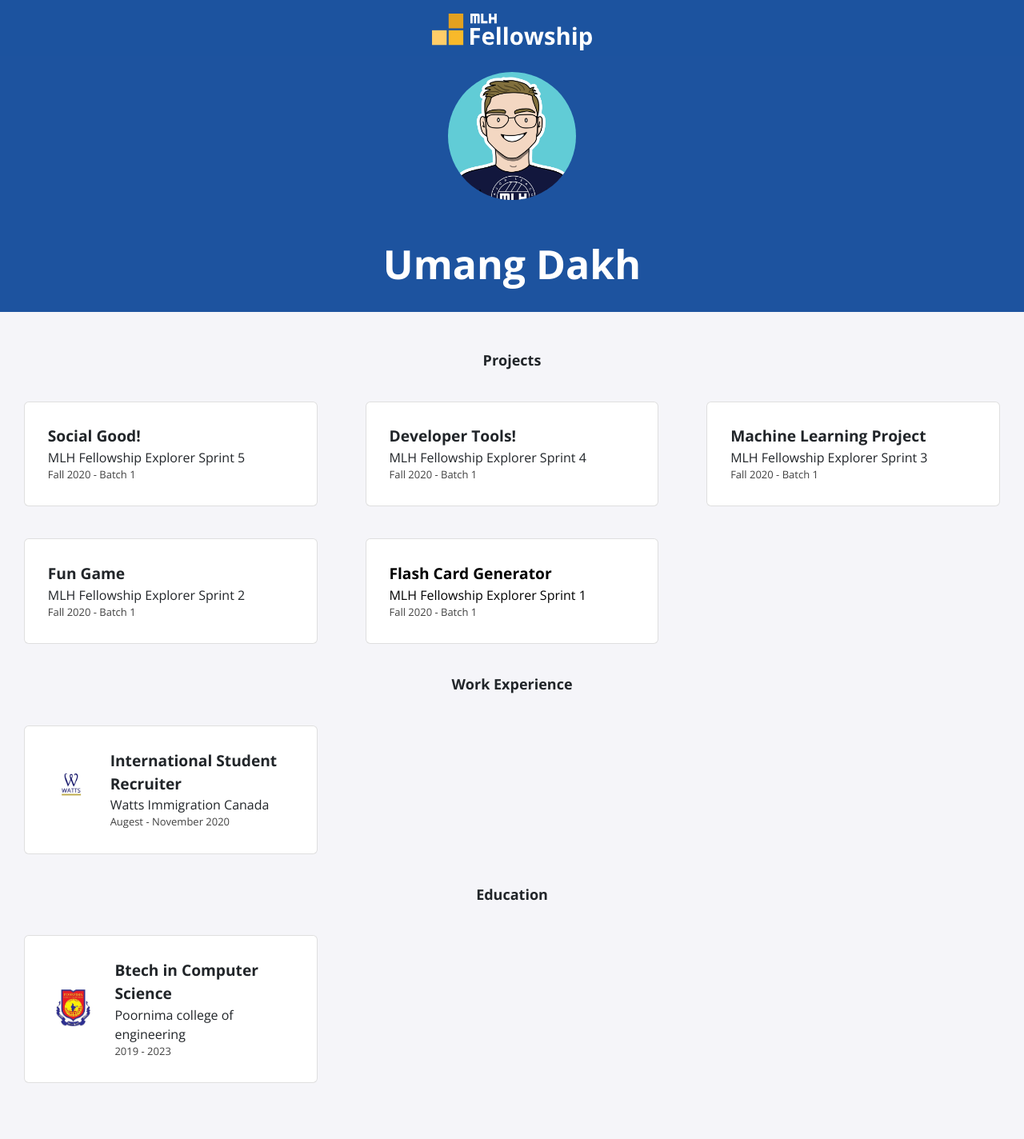
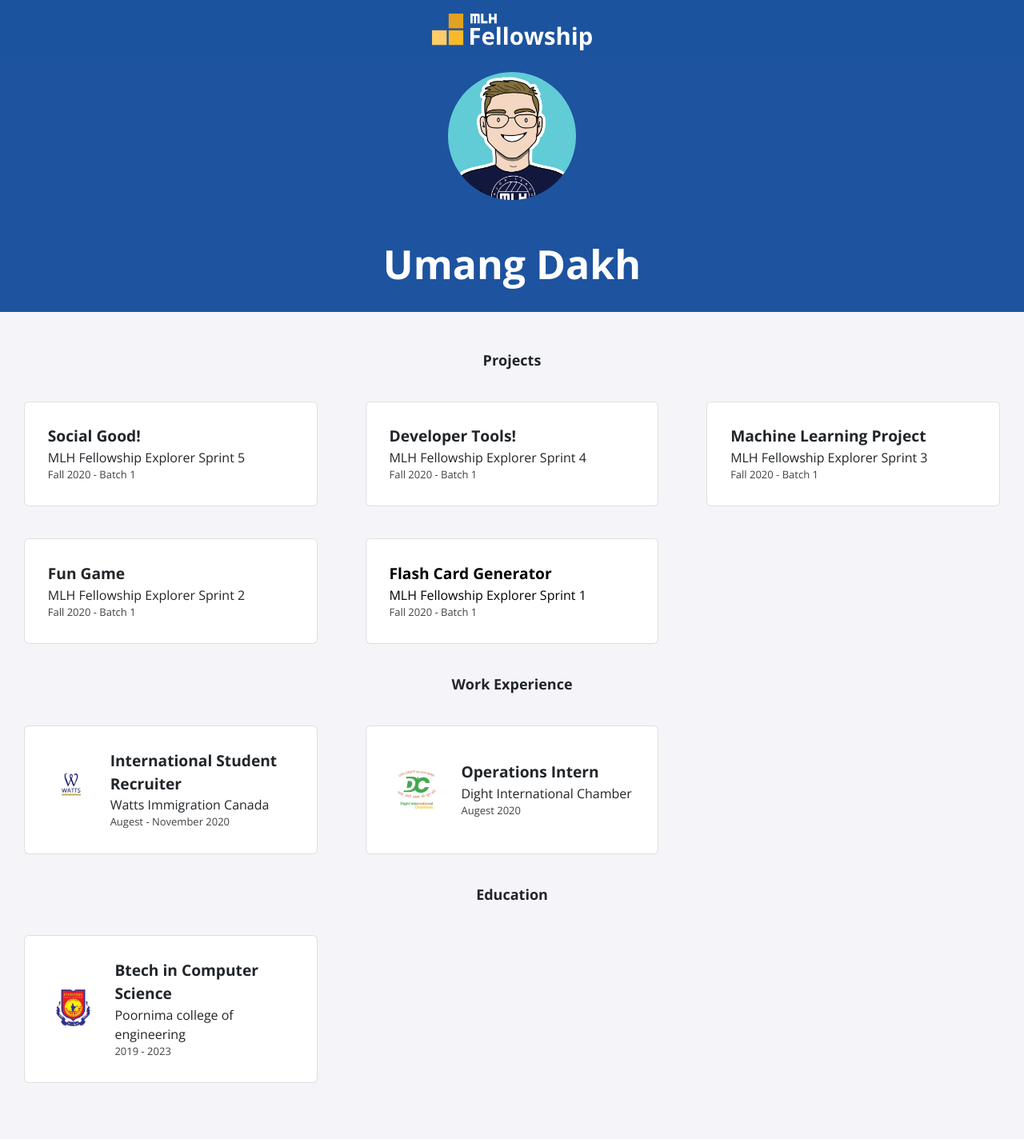
Before and after one commit to Denny-UD/denny_ud.github.io, a Jekyll site: the page built from index.html, in a window 1280 px wide. Shown: the whole page at 80% size. Built offline with Jekyll 4.4.1, drawn with Linux system fonts in a browser that asks for light colours; nearby versions of some CDN libraries.

Commit message:
Update experience.yml

```diff
--- a/_data/experience.yml
+++ b/_data/experience.yml
@@ -2,3 +2,9 @@
   company: Watts Immigration Canada
   dates: Augest - November 2020
   logo: download.png
+
+
+- role: Operations Intern
+  company: Dight International Chamber
+  dates: Augest 2020
+  logo: dic.jpg
```
